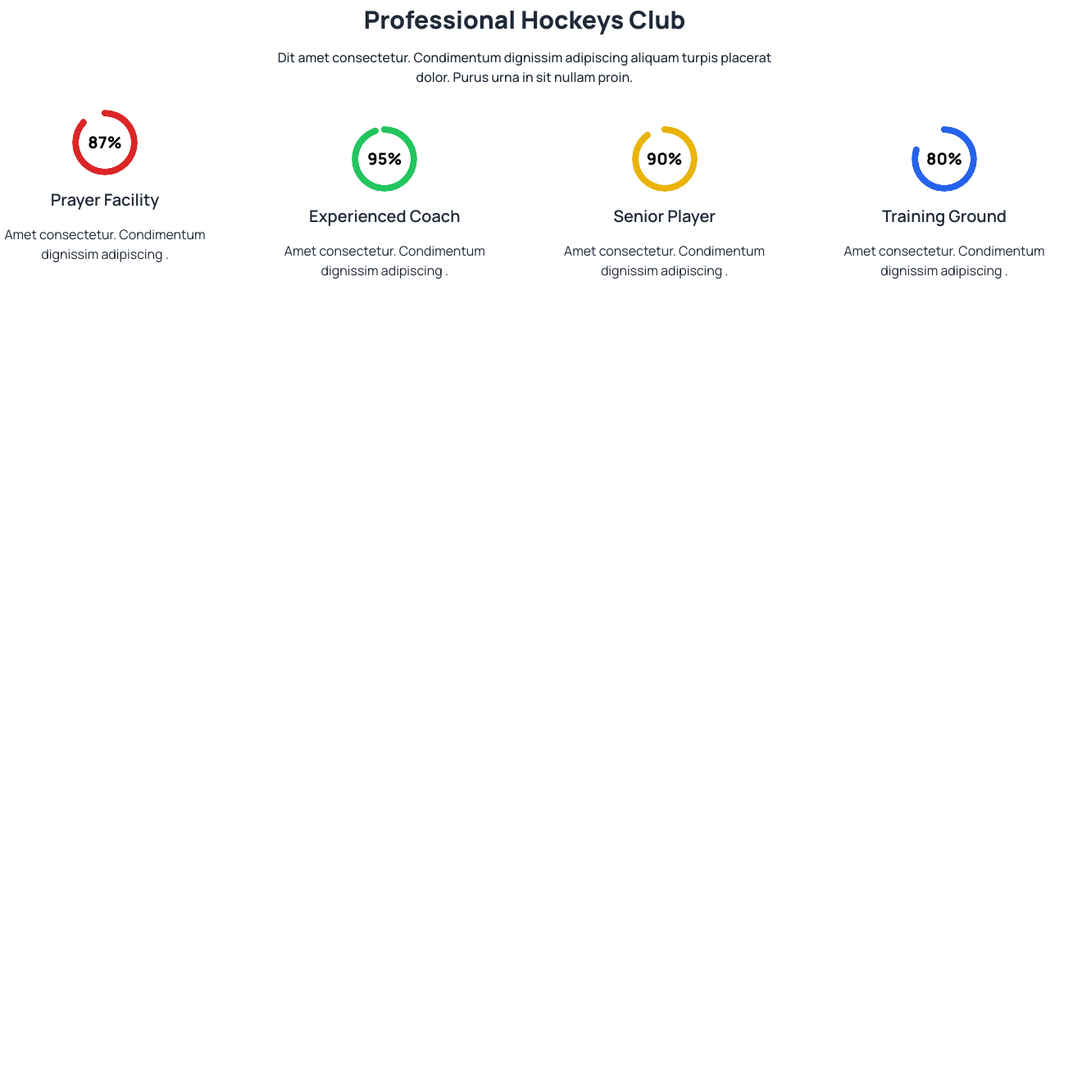
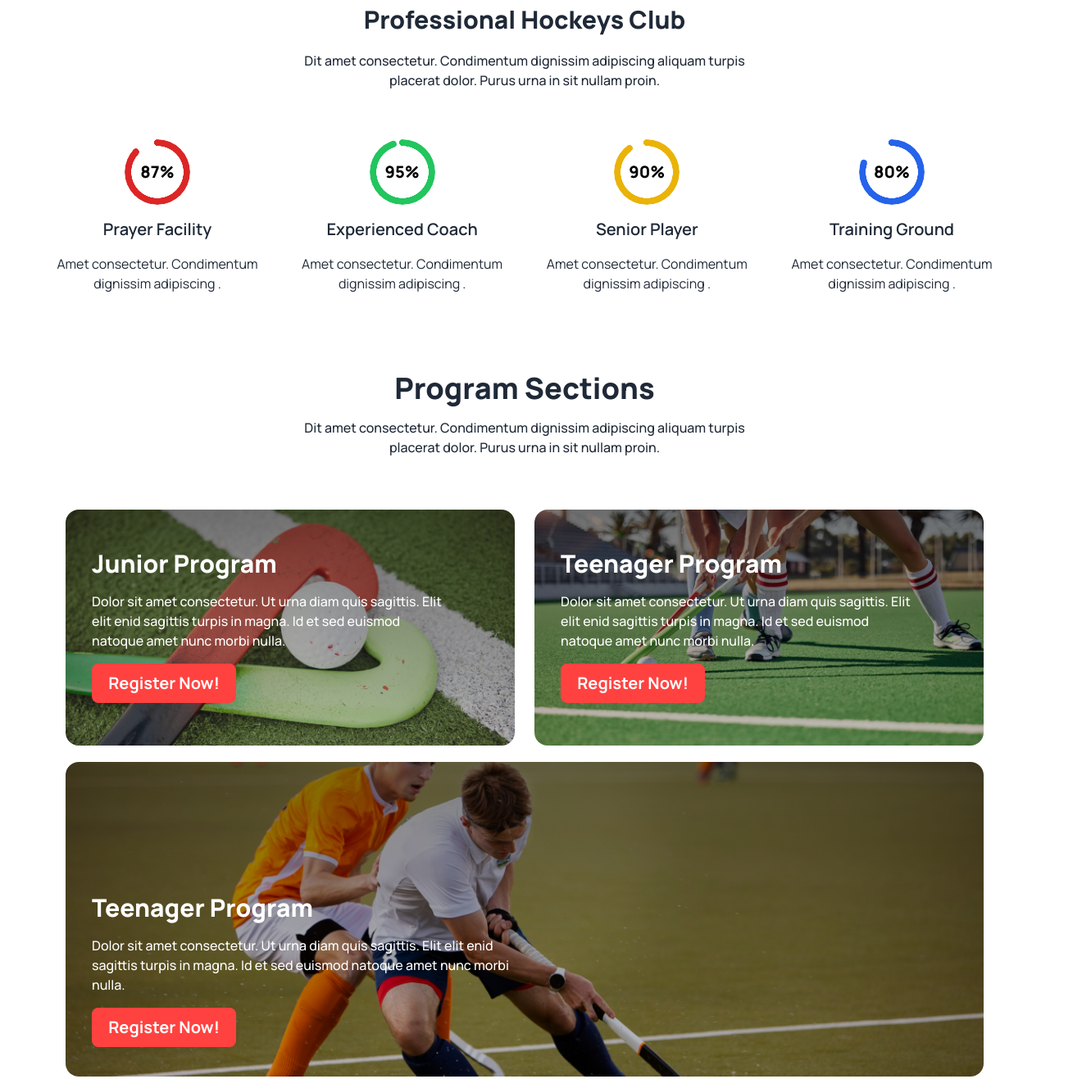
Before and after one commit to Hasin2009/Hockey-s-repo, a plain HTML site: page index.html in a window 1280 px wide. Shown: the part 720-2037 px from the top of the page at 82% size, 1320 px wide, since content can reach past the window. Before the commit the page ends 1158 px from the top, so only its background shows below. Drawn offline with nearby package versions, Linux system fonts and the light colour scheme.

Commit message:
program section added

```diff
--- a/index.html
+++ b/index.html
@@ -45,7 +45,7 @@
     </style>
   </head>
 
-  <body class="font-manrope">
+  <body class="font-manrope max-w-6xl mx-auto">
     <header class="container mx-auto">
       <!-- navbar section -->
       <nav class="my-2 lg:my-6">
@@ -146,12 +146,12 @@
 
     <main class="container mx-auto">
       <!-- club section -->
-      <section class="my-24">
-        <div class="text-center space-y-4 mb-7">
+      <section class="lg:my-24 my-12">
+        <div class="text-center space-y-5 mb-9">
           <h2 class="lg:text-3xl text-xl font-extrabold">Professional Hockeys Club</h2>
-          <p class="lg:w-1/2 lg:mx-auto font-medium">Dit amet consectetur. Condimentum dignissim adipiscing aliquam turpis placerat dolor. Purus urna in sit nullam proin.</p>
+          <p class="lg:w-1/2 lg:mx-auto mx-10 font-medium">Dit amet consectetur. Condimentum dignissim adipiscing aliquam turpis placerat dolor. Purus urna in sit nullam proin.</p>
         </div>
-          <div class="lg:flex justify-between text-center space-y-5 gap-5">
+          <div class="lg:flex justify-between text-center  pt-6 gap-5">
            <div class="space-y-4">
             <div class="radial-progress text-red-600" style="--value:87;" role="progressbar"><span class="text-black text-xl font-extrabold">87%</span></div>
             <h2 class="text-xl font-semibold">Prayer Facility</h2>
@@ -174,6 +174,53 @@
            </div>
           </div>
       </section>
+
+      <!-- program section -->
+      <section class="container mx-auto">
+        <div class="text-center my-10 lg:my-16
+         space-y-4">
+          <h2 class="lg:text-4xl text-xl font-extrabold">Program Sections</h2>
+          <p class="lg:w-1/2 lg:mx-auto mx-10 font-medium">Dit amet consectetur. Condimentum dignissim adipiscing aliquam turpis placerat dolor. Purus urna in sit nullam proin.</p>
+        </div>
+
+        <div class="lg:flex mx-4 justify-between gap-6">
+          <div class="h-72 mb-4 bg-[linear-gradient(to_top,rgba(00,00,00,0.2),rgba(00,00,00,0.5)),url('./images/programme-2.png')] bg-no-repeat rounded-2xl pl-8 bg-cover">
+            <div class="text-white space-y-4 pt-6 lg:pt-12">
+              <h2 class="text-3xl font-extrabold">Junior Program</h2>
+              <p class="font-medium w-5/6 h">Dolor sit amet consectetur. Ut urna diam quis sagittis. Elit elit  enid sagittis turpis in magna. Id et sed euismod natoque amet nunc morbi nulla.</p>
+                <button class="bg-bg-primary w-44 h-12 rounded-lg text-xl font-bold">Register Now!</button>
+            </div>
+           </div>
+
+           <div class="h-72 bg-[linear-gradient(to_top,rgba(00,00,00,0.2),rgba(00,00,00,0.5)),url('./images/programme-3.png')] bg-no-repeat rounded-2xl pl-8 bg-cover">
+            <div class="text-white space-y-4 pt-6 lg:pt-12">
+                     <h2 class="text-3xl font-extrabold">Teenager Program</h2>
+              <p class="font-medium w-5/6">Dolor sit amet consectetur. Ut urna diam quis sagittis. Elit elit  enid sagittis turpis in magna. Id et sed euismod natoque amet nunc morbi nulla.</p>
+                <button class="bg-bg-primary w-44 h-12 rounded-lg text-xl font-bold">Register Now!</button>
+            </div>
+           </div>
+        </div>
+
+        <div class="h-72 lg:h-96 mx-4  bg-[linear-gradient(to_top,rgba(00,00,00,0.2),rgba(00,00,00,0.5)),url('./images/programme-4.png')] bg-no-repeat rounded-2xl pl-8 my-4 lg:my-1 bg-cover">
+          <div class="text-white space-y-4 lg:pt-40 pt-6">
+           <h2 class="text-3xl font-extrabold">Teenager Program</h2>
+            <p class="font-medium lg:w-1/2 w-5/6">Dolor sit amet consectetur. Ut urna diam quis sagittis. Elit elit  enid sagittis turpis in magna. Id et sed euismod natoque amet nunc morbi nulla.</p>
+              <button class="bg-bg-primary w-44 h-12 rounded-lg text-xl font-bold">Register Now!</button>
+          </div>
+         </div>
+
+
+
+
+
+
+
+      </section>
+
+      <!-- products section -->
+      <section class="container mx-auto">
+
+      </section>
     </main>
     <footer>
 
```
Also changed, not shown: Images/programme-2.png (renamed from Images/2.png), Images/programme-3.png (renamed from Images/3.png), Images/programme-4.png (renamed from Images/4.png).
